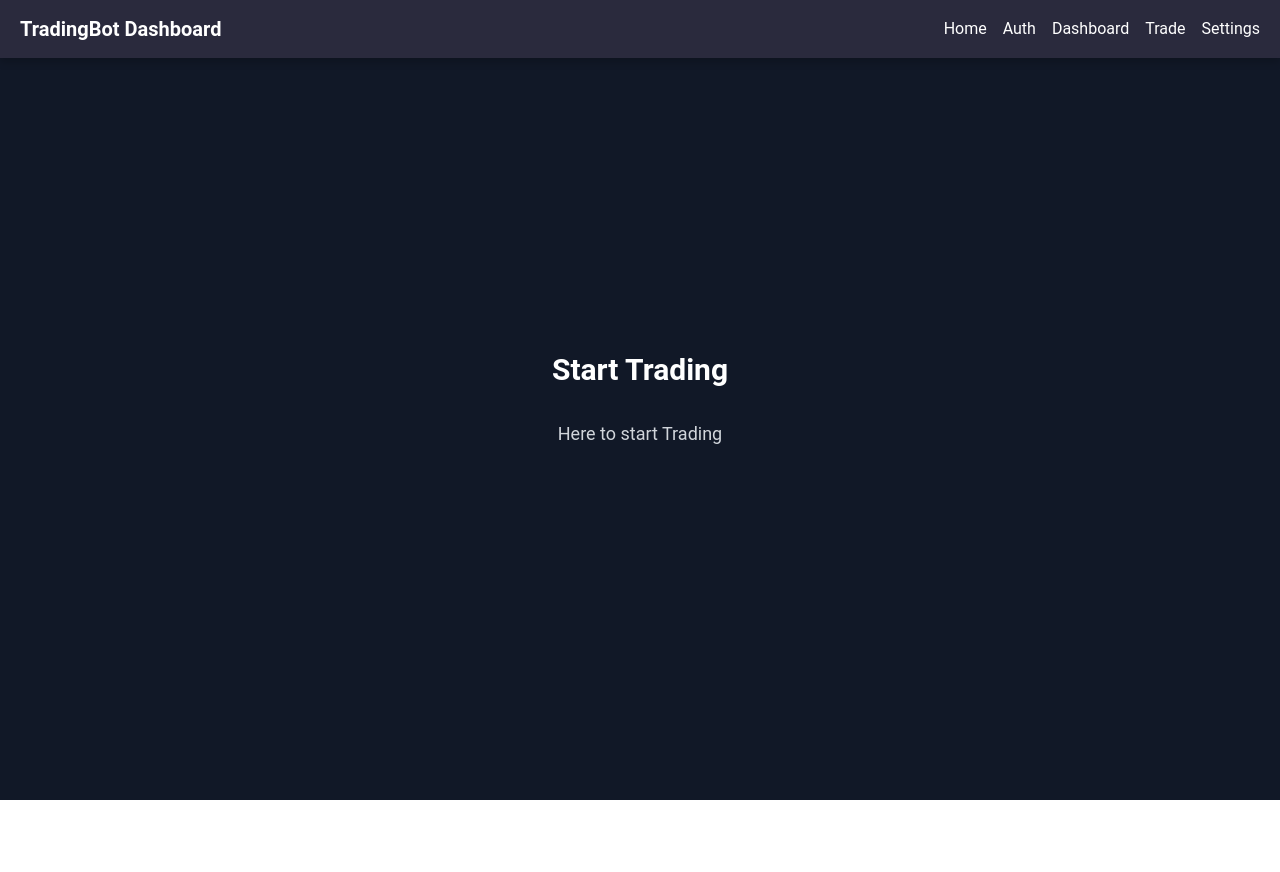
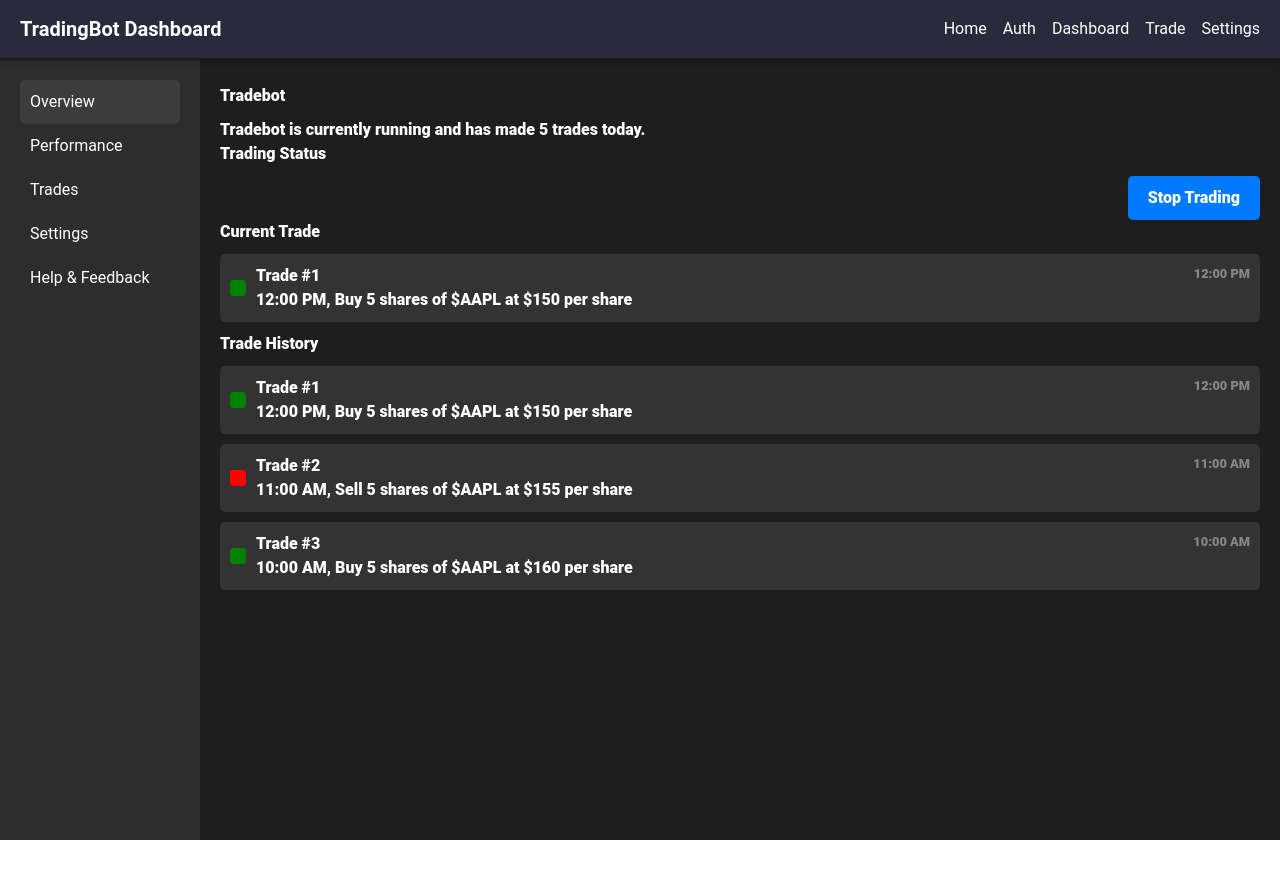
Before and after one commit to theolucky889/Trading-Bot, a Vue app in the folder algorithmic-trading-bot/: page /trade in a window 1280 px wide. Before the commit the page ends 800 px from the top, so only its background shows below. Built offline with nearby package versions, Linux system fonts and the light colour scheme.

Commit message:
created Trade page

```diff
--- /dev/null
+++ b/algorithmic-trading-bot/src/views/TradeItem.vue
@@ -0,0 +1,41 @@
+<template>
+  <div class="trade-item">
+    <div :class="trade.type === 'Buy' ? 'buy-icon' : 'sell-icon'"></div>
+    <!-- Buy/Sell icon -->
+    <div class="trade-details">
+      <div>
+        <strong>Trade #{{ trade.id }}</strong> <br />
+        {{ trade.time }}, {{ trade.type }} {{ trade.quantity }} shares of {{ trade.symbol }} at ${{
+          trade.price
+        }}
+        per share
+      </div>
+      <div class="trade-time">
+        {{ trade.time }}
+      </div>
+    </div>
+  </div>
+</template>
+
+<script lang="ts">
+import { defineComponent, type PropType } from 'vue'
+
+// Interface for a trade (matches the parent component)
+interface Trade {
+  id: number
+  time: string
+  type: 'Buy' | 'Sell'
+  quantity: number
+  symbol: string
+  price: number
+}
+
+export default defineComponent({
+  props: {
+    trade: {
+      type: Object as PropType<Trade>,
+      required: true,
+    },
+  },
+})
+</script>
--- a/algorithmic-trading-bot/src/views/TradeView.vue
+++ b/algorithmic-trading-bot/src/views/TradeView.vue
@@ -1,6 +1,113 @@
 <template>
-    <div class="flex flex-col items-center justify-center p-8 bg-gray-900 text-white min-h-screen">
-      <h1 class="text-3xl font-bold mb-8">Start Trading</h1>
-      <p class="text-lg text-gray-300">Here to start Trading</p>
+  <div class="tradebot-container overflow-auto mb-8 mt-10">
+    <div class="left-sidebar mt-5">
+      <ul>
+        <li :class="{ active: activeTab === 'overview' }" @click="activeTab = 'overview'">
+          Overview
+        </li>
+        <li :class="{ active: activeTab === 'performance' }" @click="activeTab = 'performance'">
+          Performance
+        </li>
+        <li :class="{ active: activeTab === 'trades' }" @click="activeTab = 'trades'">Trades</li>
+        <li :class="{ active: activeTab === 'settings' }" @click="activeTab = 'settings'">
+          Settings
+        </li>
+        <li :class="{ active: activeTab === 'help' }" @click="activeTab = 'help'">
+          Help & Feedback
+        </li>
+      </ul>
     </div>
-  </template>
+    <div class="main-content font-extrabold mb-8 mt-6">
+      <h2>Tradebot</h2>
+      <p>Tradebot is currently running and has made {{ tradeCount }} trades today.</p>
+
+      <h3>Trading Status</h3>
+      <div class="stop-trading">
+        <button @click="stopTrading">Stop Trading</button>
+      </div>
+
+      <h3>Current Trade</h3>
+      <TradeItem v-if="currentTrade" :trade="currentTrade" />
+
+      <h3>Trade History</h3>
+      <div v-for="(trade, index) in tradeHistory" :key="index">
+        <TradeItem :trade="trade" />
+      </div>
+    </div>
+  </div>
+</template>
+
+<script lang="ts">
+import { defineComponent, ref } from 'vue'
+import TradeItem from './TradeItem.vue' // Create this component for individual trade display
+
+interface Trade {
+  id: number
+  time: string
+  type: 'Buy' | 'Sell'
+  quantity: number
+  symbol: string
+  price: number
+}
+
+export default defineComponent({
+  components: {
+    TradeItem,
+  },
+  setup() {
+    const activeTab = ref('overview')
+    const tradeCount = ref(5) // Replace with actual trade count logic
+
+    const currentTrade: Trade = {
+      // Replace with actual trade data.
+      id: 1,
+      time: '12:00 PM',
+      type: 'Buy',
+      quantity: 5,
+      symbol: '$AAPL',
+      price: 150,
+    }
+
+    const tradeHistory: Trade[] = [
+      // Replace with actual trade history logic.
+      {
+        id: 1,
+        time: '12:00 PM',
+        type: 'Buy',
+        quantity: 5,
+        symbol: '$AAPL',
+        price: 150,
+      },
+      {
+        id: 2,
+        time: '11:00 AM',
+        type: 'Sell',
+        quantity: 5,
+        symbol: '$AAPL',
+        price: 155,
+      },
+      {
+        id: 3,
+        time: '10:00 AM',
+        type: 'Buy',
+        quantity: 5,
+        symbol: '$AAPL',
+        price: 160,
+      },
+    ]
+
+    const stopTrading = () => {
+      // Implement stop trading logic here
+      alert('Stopping Trading (Placeholder)')
+    }
+
+    return {
+      activeTab,
+      tradeCount,
+      currentTrade,
+      tradeHistory,
+      stopTrading,
+    }
+  },
+})
+</script>
--- a/algorithmic-trading-bot/styles.css
+++ b/algorithmic-trading-bot/styles.css
@@ -8,6 +8,9 @@ body {
 
   /* Navbar Styling */
   .navbar {
+    position: sticky;
+    top: 0;
+    z-index: 10;
     box-shadow: 0 4px 8px rgba(0, 0, 0, 0.2);
     background-color: #2a2a3d;
     padding: 15px 20px;
@@ -83,3 +86,143 @@ body {
   .tooltip {
     z-index: 9999 !important;
   }
+
+  .tradebot-container {
+    display: flex;
+    background-color: #1e1e1e; /* Dark background */
+    color: white;         /* White text */
+    height: 100vh;
+  }
+
+  .left-sidebar {
+    width: 200px;
+    background: #2d2d2d;
+    padding: 20px;
+
+
+    ul {
+      list-style: none;
+      padding: 0;
+      margin: 0;
+
+      li {
+        padding: 10px;
+        cursor: pointer;
+        border-radius: 5px;
+
+        &.active {
+          background: #3c3c3c; /* Slightly lighter background for active tab */
+        }
+
+        &:hover {
+          background: #454545;
+        }
+
+      }
+    }
+  }
+
+
+
+  .main-content {
+    flex: 1;
+    padding: 20px;
+
+
+    h2, h3 {
+      margin-bottom: 10px;
+    }
+
+
+    .stop-trading {
+      text-align: right;
+
+      button {
+        background-color: #007bff; /* Blue button */
+        color: white;
+        border: none;
+        padding: 10px 20px;
+        border-radius: 5px;
+        cursor: pointer;
+        transition: background-color 0.3s;
+
+        &:hover {
+          background-color: #0056b3; /* Darker blue on hover */
+        }
+
+      }
+    }
+
+
+
+  .trade-item {
+      background: #333;
+      padding: 10px;
+      margin-bottom: 10px;
+      border-radius: 5px;
+
+
+      .trade-details {
+          display: flex;
+          justify-content: space-between;
+
+
+          .trade-time {
+              font-size: 0.8em;
+              color: #888;
+          }
+      }
+  }
+
+
+  @keyframes fadeIn {
+      from {
+          opacity: 0;
+      }
+      to {
+          opacity: 1;
+      }
+  }
+
+  .trade-item-enter-active {
+      animation: fadeIn 0.5s ease-in-out;
+  }
+
+  }
+
+  .trade-item {
+    background: #333;
+    padding: 10px;
+    margin-bottom: 10px;
+    border-radius: 5px;
+    display: flex;
+    align-items: center;
+
+
+
+.buy-icon, .sell-icon {
+    width: 16px;
+    height: 16px;
+    margin-right: 10px;
+    border-radius: 3px;
+}
+
+
+
+.buy-icon { background-color: green; }
+.sell-icon { background-color: red; }
+
+
+
+
+    .trade-details {
+        flex: 1;
+
+
+
+        .trade-time {
+            font-size: 0.8em;
+            color: #888;
+        }
+    }
+}
```
Also changed, not shown: algorithmic-trading-bot/src/views/DashboardView.vue (+21 -7 lines).
